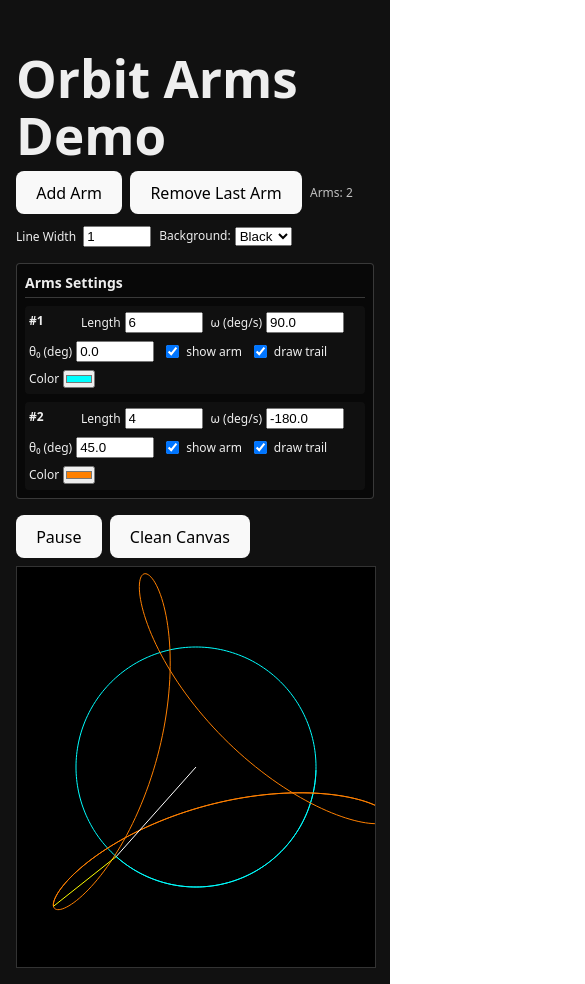
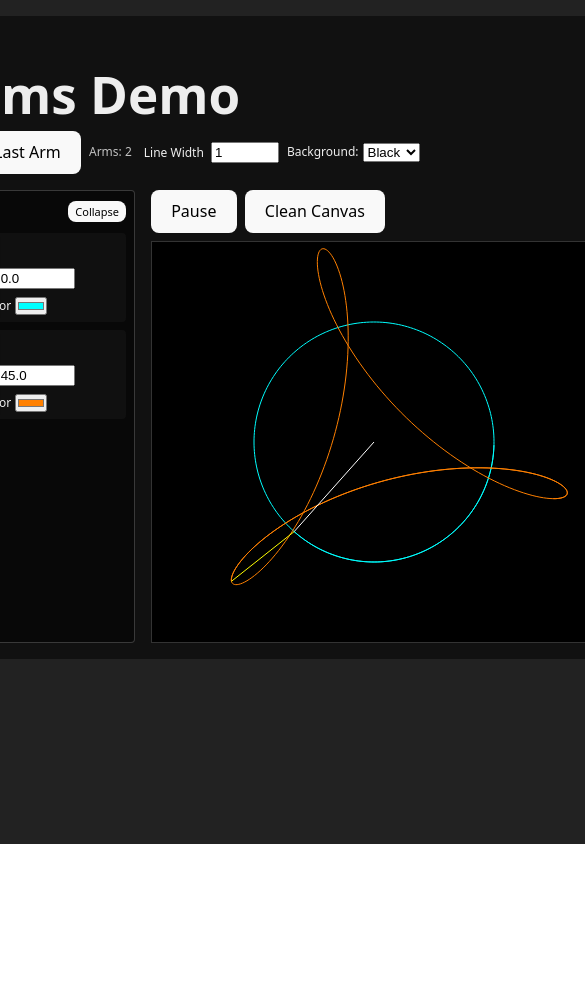
Before and after one commit to Oscar-Yam/OrbitArms, a React (Vite) app: page / in a window 390 px wide. Shown: the top 984 px of the page, 585 px wide, since content can reach past the window. After the commit the page ends 844 px from the top, so only its background shows below. Built offline with nearby package versions, Linux system fonts and the light colour scheme.

Commit message:
Add collapsible arms settings panel
Reorganize the app into a centered card with a horizontal settings-and-canvas layout, add a collapsible Arms Settings panel, and preserve responsive horizontal scrolling on narrow screens. Also clarify unit-related comments.

```diff
--- a/src/App.tsx
+++ b/src/App.tsx
@@ -3,7 +3,7 @@ import React, { useState } from "react";
 import OrbitCanvas from "./OrbitCanvas";
 import { Arm, createDefaultArm } from "./arm";
 
-const LENGTH_UNIT_PX = 20; // 1 單位 = 20px
+const LENGTH_UNIT_PX = 20; // 1 unit = 20px
 
 const App: React.FC = () => {
   const [arms, setArms] = useState<Arm[]>(() => [
@@ -32,6 +32,9 @@ const App: React.FC = () => {
   const [backgroundColor, setBackgroundColor] = useState<"black" | "white">(
     "black"
   );
+
+  // left Arms Settings Panel collapsed state
+  const [panelCollapsed, setPanelCollapsed] = useState(false);
 
   const handleAddArm = () => {
     setArms((prev) => [
@@ -70,20 +73,30 @@ const App: React.FC = () => {
   return (
     <div
       style={{
-        maxWidth: "1200px",
-        height: "auto",
-        margin: "0 auto",
-        padding: "16px",
-
-        color: backgroundColor === "black" ? "#eee" : "#111",
-        backgroundColor: backgroundColor === "black" ? "#111" : "#eee",
+        // viewport background
         minHeight: "100vh",
         boxSizing: "border-box",
+        padding: "16px",
+        backgroundColor: "#222",
+        color: "#f0f0f0",
       }}
     >
+      <div
+        style={{
+          // center app card
+          margin: "0 auto",
+          maxWidth: "1200px",
+          backgroundColor: backgroundColor === "black" ? "#111" : "#eee",
+          color: backgroundColor === "black" ? "#eee" : "#111",
+          borderRadius: "4px",
+          padding: "16px",
+          boxSizing: "border-box",
+          overflowX: "auto", // Scrollbar for narrow screens
+        }}
+      >
+        {/* Header + Global controls */}
         <h1 style={{ marginBottom: "8px" }}>Orbit Arms Demo</h1>
 
-      {/* Global controls */}
         <section
           style={{
             display: "flex",
@@ -141,31 +154,79 @@ const App: React.FC = () => {
           </div>
         </section>
 
-      {/* Arms control panel */}
+        {/* main layout：left side Arms Panel，right side Canvas
+            no stack*/}
+        <div
+          style={{
+            display: "flex",
+            flexDirection: "row",
+            flexWrap: "nowrap", // no warp, force horizontal scroll if too narrow
+            gap: "16px",
+            alignItems: "stretch",
+            minWidth: panelCollapsed ? 640 : 800, // scrollbar when narrow screen
+          }}
+        >
+          {/* Panel：collapsible*/}
           <section
             style={{
+              flex: "0 0 auto",
+              width: panelCollapsed ? 140 : 340,
+              maxWidth: panelCollapsed ? 160 : 360,
               border: "1px solid rgba(255,255,255,0.2)",
               borderRadius: "4px",
-          padding: "8px",
-          marginBottom: "16px",
               background:
                 backgroundColor === "black"
                   ? "rgba(0,0,0,0.5)"
                   : "rgba(255,255,255,0.6)",
+              padding: "8px",
+              boxSizing: "border-box",
+            }}
+          >
+            {/* Panel header + collapse button */}
+            <div
+              style={{
+                display: "flex",
+                alignItems: "center",
+                justifyContent: "space-between",
+                marginBottom: panelCollapsed ? 0 : 8,
               }}
             >
               <h2
                 style={{
                   fontSize: "14px",
-            margin: "0 0 8px 0",
-            borderBottom: "1px solid rgba(255,255,255,0.2)",
-            paddingBottom: "4px",
+                  margin: 0,
+                  paddingBottom: panelCollapsed ? 0 : 4,
+                  borderBottom: panelCollapsed
+                    ? "none"
+                    : "1px solid rgba(255,255,255,0.2)",
+                  whiteSpace: "nowrap",
                 }}
               >
                 Arms Settings
               </h2>
+              <button
+                onClick={() => setPanelCollapsed((v) => !v)}
+                style={{
+                  fontSize: "11px",
+                  padding: "2px 6px",
+                  marginLeft: "8px",
+                  whiteSpace: "nowrap",
+                }}
+              >
+                {panelCollapsed ? "Expand" : "Collapse"}
+              </button>
+            </div>
 
-        <div style={{ display: "flex", flexDirection: "column", gap: "8px" }}>
+            {/* no detail after collapsed only headline and button */}
+            {!panelCollapsed && (
+              <div
+                style={{
+                  display: "flex",
+                  flexDirection: "column",
+                  gap: "8px",
+                  marginTop: "4px",
+                }}
+              >
                 {arms.map((arm, index) => (
                   <div
                     key={arm.id}
@@ -192,7 +253,7 @@ const App: React.FC = () => {
                       #{index + 1}
                     </div>
 
-              {/* Length：UI Display, px for internal use */}
+                    {/* Length：Unit for UI，code behide is px */}
                     <label style={{ fontSize: "12px" }}>
                       Length
                       <input
@@ -219,7 +280,9 @@ const App: React.FC = () => {
                       ω (deg/s)
                       <input
                         type="number"
-                  value={((arm.angularVelocity * 180) / Math.PI).toFixed(1)}
+                        value={((arm.angularVelocity * 180) / Math.PI).toFixed(
+                          1
+                        )}
                         step={5}
                         onChange={(e) => {
                           const v = Number(e.target.value) || 0;
@@ -306,14 +369,24 @@ const App: React.FC = () => {
                   </div>
                 ))}
               </div>
+            )}
           </section>
 
-      {/* Canvas with animation */}
+          {/* Right：Canvas （auto max width） */}
+          <section
+            style={{
+              flex: "1 1 auto",
+              minWidth: 360,
+            }}
+          >
             <OrbitCanvas
               arms={arms}
               backgroundColor={backgroundColor}
               lineWidth={lineWidth}
             />
+          </section>
+        </div>
+      </div>
     </div>
   );
 };
```
Lines whose indentation alone changed are shown as unchanged.
